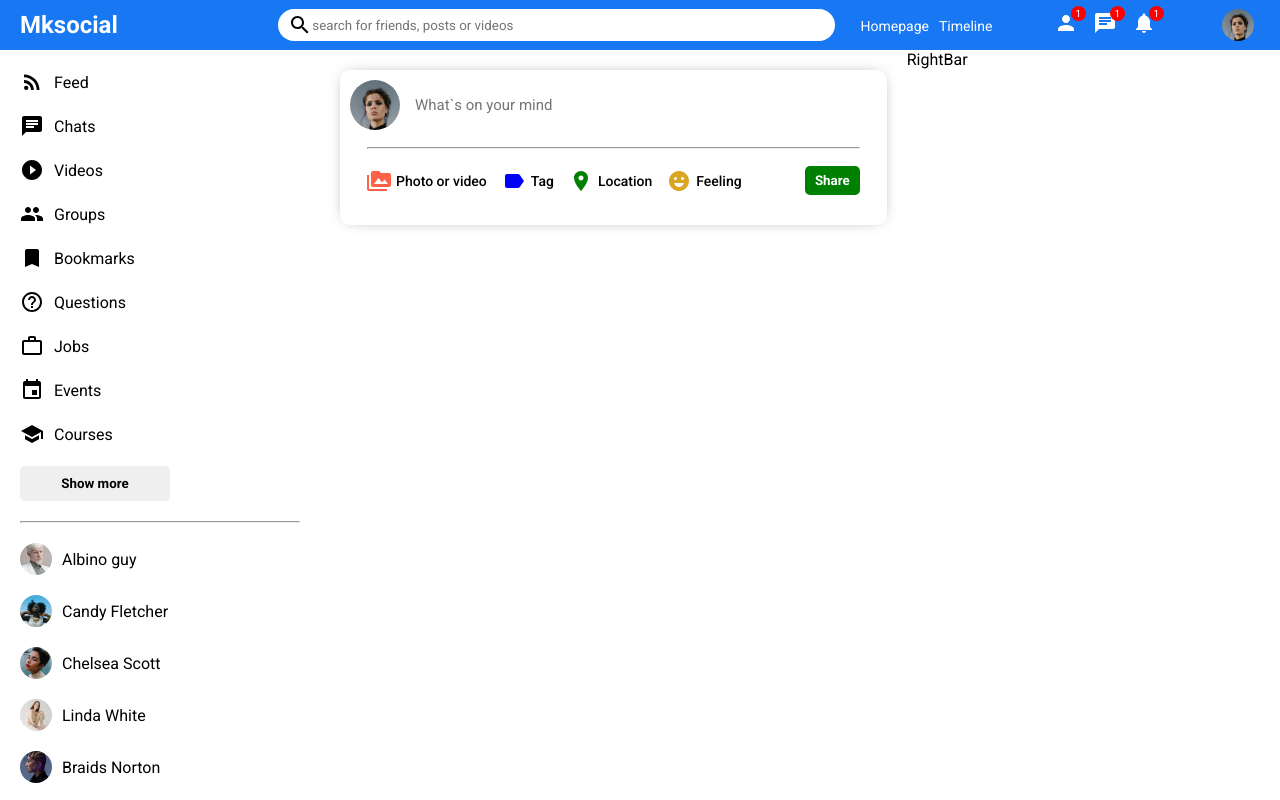
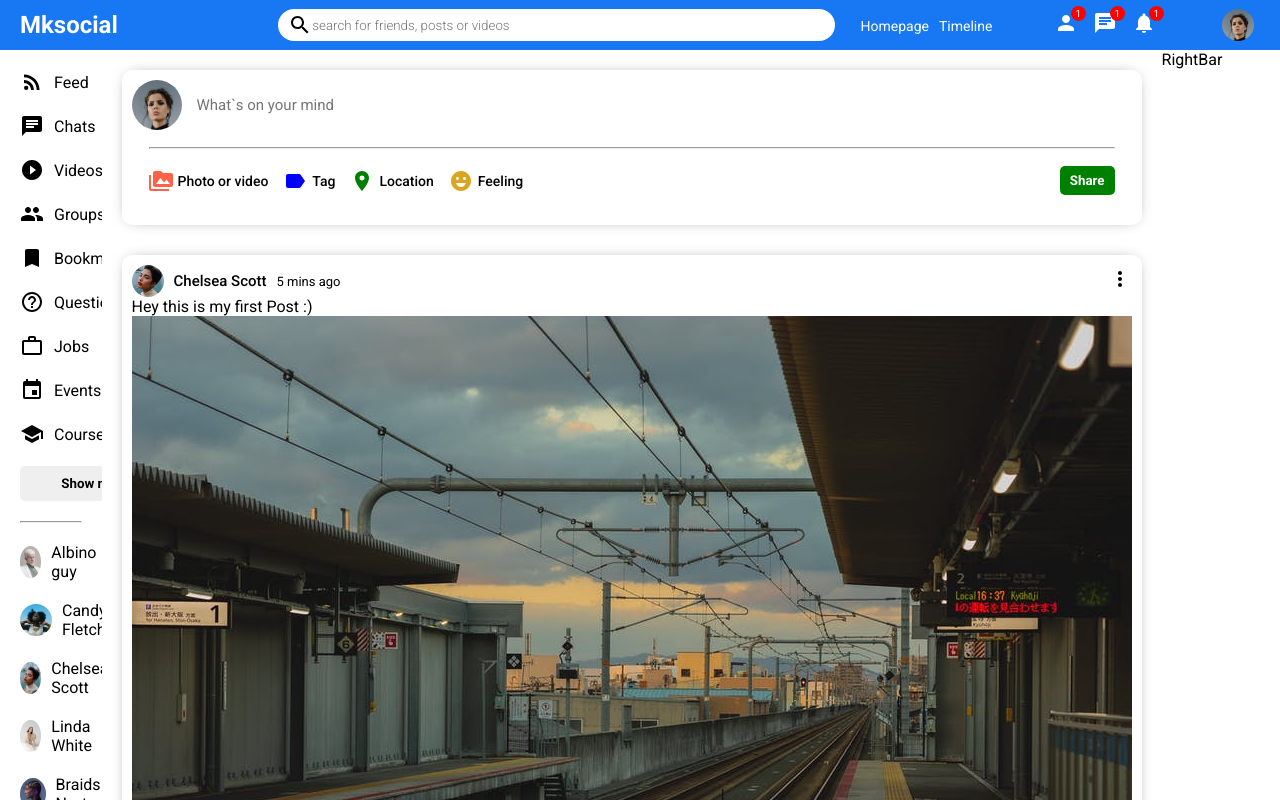
Before and after one commit to mkolade/socialMediaMERNapp, a React (Vite) app in the folder frontend/: page / in a window 1280 px wide. Shown: the top 800 px of the page. Built offline with nearby package versions, Linux system fonts and the light colour scheme.

Commit message:
done with the top section for the posts

```diff
--- a/frontend/src/components/Post.jsx
+++ b/frontend/src/components/Post.jsx
@@ -1,11 +1,24 @@
 import React from 'react'
+import {MoreVert} from '@mui/icons-material'
 
 export default function Post() {
   return (
     <div className='post'>
       <div className="postWrapper">
-        <div className="postTop"></div>
-        <div className="postMiddle"></div>
+        <div className="postTop">
+          <div className="postTopLeft">
+            <img className='postProfileImg' src="/src/assets/person/4.jpeg" alt="" />
+            <span className="postUsername">Chelsea Scott</span>
+            <span className="postDate">5 mins ago</span>
+          </div>
+          <div className="postTopRight">
+            <MoreVert/>
+          </div>
+        </div>
+        <div className="postMiddle">
+          <span className="postText">Hey this is my first Post :)</span>
+          <img src="/src/assets/post/1.jpeg" alt="" className="postMainImg" />
+        </div>
         <div className="postBottom"></div>
       </div>
     </div>
--- a/frontend/src/index.css
+++ b/frontend/src/index.css
@@ -46,9 +46,11 @@
 .searchInput{
   width: 70%;
   border: none;
+  font-weight: 300;
 }
 .searchInput:focus{
   outline: none;
+  font-weight: 500
 }
 
 .topbarRight{
@@ -236,7 +238,41 @@
   background: green;
   color: white;
   cursor: pointer;
+}/* Post */
+.post{
+  width: 100%;
+  border-radius: 10px;
+  -webkit-box-shadow:0px 0px 16px -8px rgba(0,0,0,0.68);
+  box-shadow:0px 0px 16px -8px rgba(0,0,0,0.68) ;
+  margin: 30px 0;
 }
+.postWrapper{
+  padding: 10px;
+}
+.postTop{
+  display: flex;
+  align-items: center;
+  justify-content: space-between;
+}
+.postTopLeft{
+  display: flex;
+  align-items: center;
+}
+.postProfileImg{
+  width: 32px;
+  height: 32px;
+  border-radius: 100%;
+  object-fit: cover;
+}
+.postUsername{
+  font-size: 15px;
+  font-weight: 500;
+  margin: 0 10px;
+}
+.postDate{
+  font-size: 13px;
+}
+
 
 /* rightbar */
 .rightbar{
```
